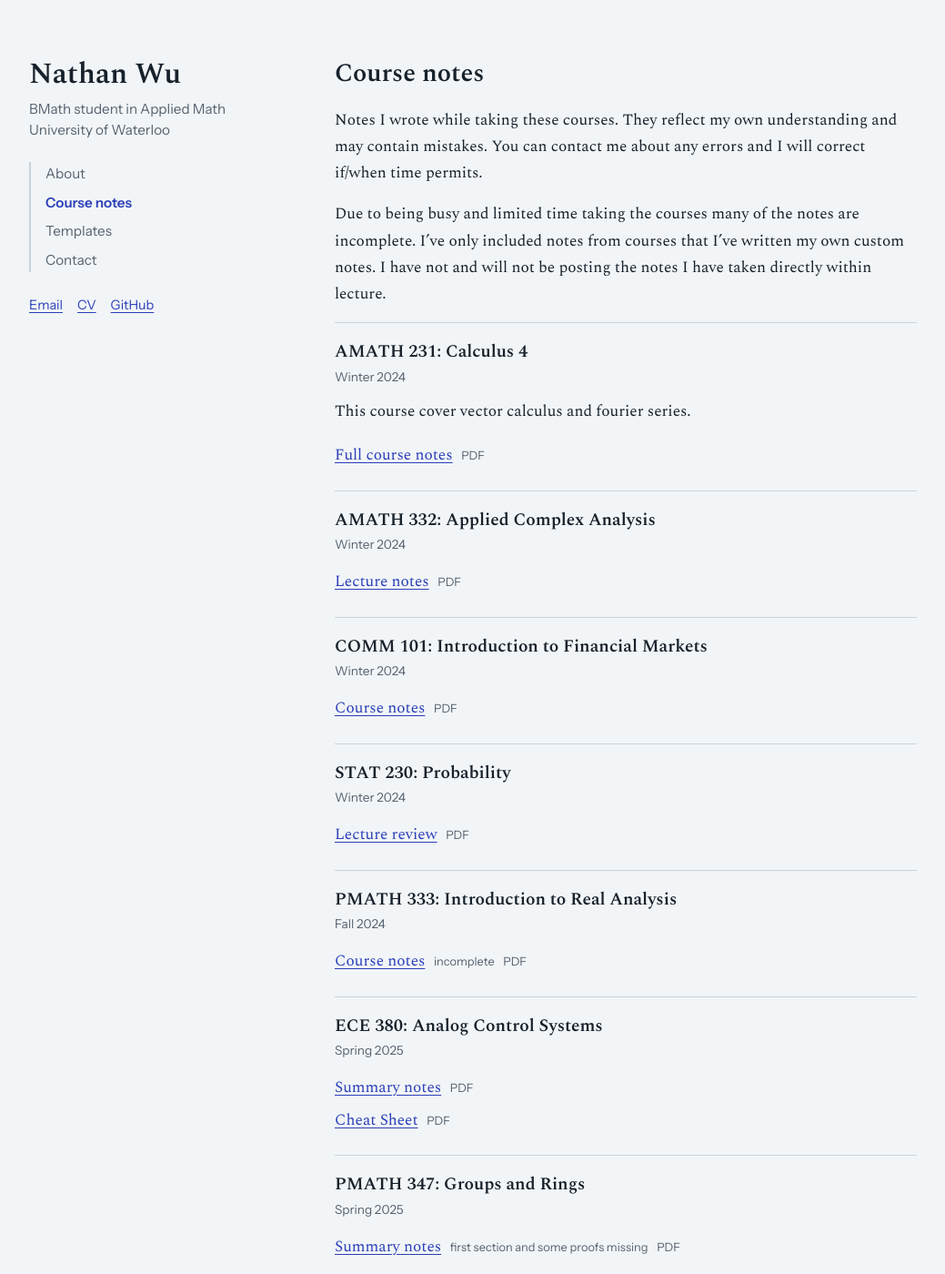
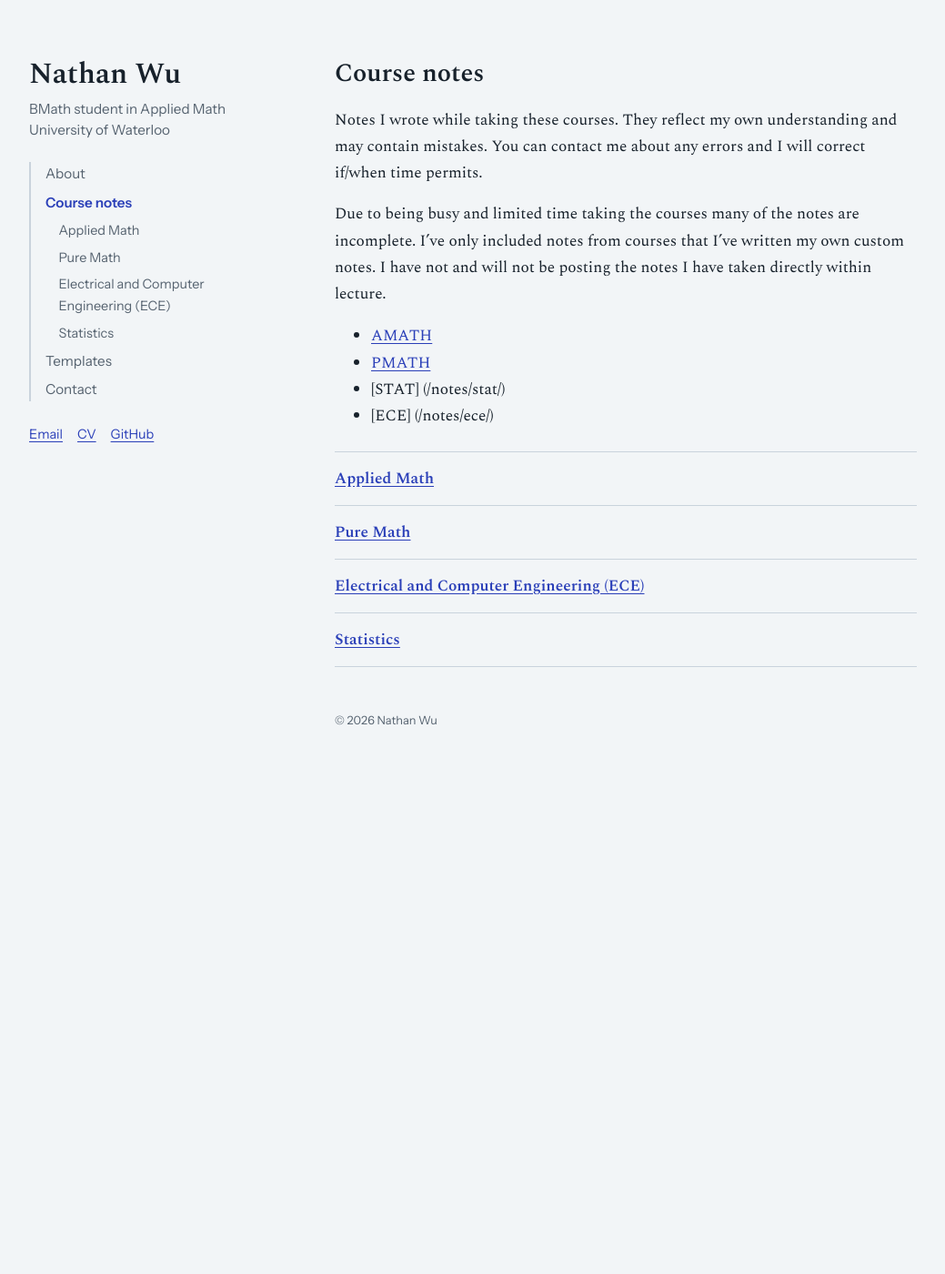
Before and after one commit to 1wunat2/1wunat2.github.io, a Jekyll site: the page built from pages/notes.md, in a window 1280 px wide and 1400 px high. Shown: the whole window at 91% size, without its empty margins (104-1143 px from the left). Built offline with Jekyll 4.4.1, drawn with Linux system fonts in a browser that asks for light colours; some of the changed text lies outside the part shown.

Commit message:
added subpages

```diff
--- a/_data/notes.yml
+++ b/_data/notes.yml
@@ -1,20 +1,23 @@
 - code: AMATH 231
   name: Calculus 4
+  section: amath
   term: Winter 2024
   description: This course cover vector calculus and fourier series.
   notes:
-    - title: Full course notes
+    - title: Definitions and Theorems
       file: /assets/notes/AMATH231_definitions-and-theorems.pdf
 
 - code: AMATH 332
   name: Applied Complex Analysis
+  section: amath
   term: Winter 2024
   notes:
-    - title: Lecture notes
+    - title: Topic review
       file: /assets/notes/AMATH332_topic-review.pdf
 
 - code: COMM 101
   name: Introduction to Financial Markets
+  section: comm
   term: Winter 2024
   notes:
     - title: Course notes
@@ -22,6 +25,7 @@
 
 - code: STAT 230
   name: Probability
+  section: stat
   term: Winter 2024
   notes:
     - title: Lecture review
@@ -29,6 +33,7 @@
 
 - code: PMATH 333
   name: Introduction to Real Analysis
+  section: pmath
   term: Fall 2024
   notes:
     - title: Course notes
@@ -37,6 +42,7 @@
 
 - code: ECE 380
   name: Analog Control Systems
+  section: ece
   term: Spring 2025
   notes:
     - title: Summary notes
@@ -46,6 +52,7 @@
 
 - code: PMATH 347
   name: Groups and Rings
+  section: pmath
   term: Spring 2025
   notes:
     - title: Summary notes
@@ -54,6 +61,7 @@
 
 - code: STAT 231
   name: Statistics
+  section: stat
   term: Spring 2025
   notes:
     - title: Chapter 1 notes
--- a/_layouts/default.html
+++ b/_layouts/default.html
@@ -17,10 +17,26 @@
     <p class="role">{{ site.role }}<br>{{ site.affiliation }}</p>
 
     <nav aria-label="Pages">
-      {% for file in site.data.home %}
-        {% assign p = site.pages | where: "path", file | first %}
-        {% if p %}<a href="{{ p.url | relative_url }}"{% if p.url == page.url %} class="active" aria-current="page"{% endif %}>{{ p.title }}</a>{% endif %}
-      {% endfor %}
+      {%- for item in site.data.home %}
+      {%- assign file = item.page | default: item %}
+      {%- assign p = site.pages | where: "path", file | first %}
+      {%- if p %}
+      {%- assign in_section = false %}
+      {%- if p.url == page.url %}{% assign in_section = true %}{% endif %}
+      {%- if item.children contains page.path %}{% assign in_section = true %}{% assign parent_page = p %}{% endif %}
+      <a href="{{ p.url | relative_url }}"{% if p.url == page.url %} class="active" aria-current="page"{% endif %}>{{ p.title }}</a>
+      {%- if item.children and in_section %}
+      <div class="subnav">
+        {%- for cfile in item.children %}
+        {%- assign c = site.pages | where: "path", cfile | first %}
+        {%- if c %}
+        <a href="{{ c.url | relative_url }}"{% if c.url == page.url %} class="active" aria-current="page"{% endif %}>{{ c.title }}</a>
+        {%- endif %}
+        {%- endfor %}
+      </div>
+      {%- endif %}
+      {%- endif %}
+      {%- endfor %}
     </nav>
 
     <div class="links">
@@ -29,8 +45,24 @@
   </aside>
 
   <main>
+    {%- if parent_page %}
+    <p class="crumb"><a href="{{ parent_page.url | relative_url }}">← {{ parent_page.title }}</a></p>
+    {%- endif %}
     <h2>{{ page.title }}</h2>
     {{ content }}
+
+    {%- for item in site.data.home %}
+    {%- if item.page == page.path and item.children %}
+    <ul class="subpages">
+      {%- for cfile in item.children %}
+      {%- assign c = site.pages | where: "path", cfile | first %}
+      {%- if c %}
+      <li><a href="{{ c.url | relative_url }}">{{ c.title }}</a>{% if c.description %}<span class="sub-desc">{{ c.description }}</span>{% endif %}</li>
+      {%- endif %}
+      {%- endfor %}
+    </ul>
+    {%- endif %}
+    {%- endfor %}
     <footer>© {{ site.time | date: "%Y" }} {{ site.title }}</footer>
   </main>
 </div>
--- a/_layouts/notes.html
+++ b/_layouts/notes.html
@@ -4,6 +4,8 @@ layout: default
 {{ content }}
 
 {% assign groups = site.data[page.data] %}
+{%- comment -%} If the page sets "section", show only groups with that section {%- endcomment -%}
+{% if page.section %}{% assign groups = groups | where: "section", page.section %}{% endif %}
 {% for group in groups %}
 {%- comment -%} Heading: "title", or "code: name", or whichever of code/name exists {%- endcomment -%}
 {%- capture heading -%}
--- a/assets/css/style.css
+++ b/assets/css/style.css
@@ -60,3 +60,13 @@ footer { margin-top: 3rem; font-family: var(--sans); font-size: .8rem; color: va
 .notes-list { list-style: none; padding: 0; margin: .5rem 0 0; }
 .notes-list li { padding: .2rem 0; }
 .note-label { font-family: var(--sans); font-size: .8rem; color: var(--muted); margin-left: .6rem; }
+
+.subnav { display: flex; flex-direction: column; gap: .3rem; padding-left: .9rem; font-size: .9rem; }
+.crumb { font-family: var(--sans); font-size: .85rem; margin: 0 0 .75rem; }
+.crumb a { text-decoration: none; }
+.subpages { list-style: none; padding: 0; margin: 1.5rem 0 0; }
+.subpages li { padding: .9rem 0; border-top: 1px solid var(--rule); }
+.subpages li:last-child { border-bottom: 1px solid var(--rule); }
+.subpages a { font-weight: 600; }
+.subpages .sub-desc { display: block; color: var(--muted); font-size: .98rem; }
+@media (max-width: 820px) { .subnav { display: contents; } }
--- a/pages/notes.md
+++ b/pages/notes.md
@@ -1,9 +1,13 @@
 ---
-layout: notes
+layout: default
 title: Course notes
-data: notes
 ---
 
 Notes I wrote while taking these courses. They reflect my own understanding and may contain mistakes. You can contact me about any errors and I will correct if/when time permits.
 
 Due to being busy and limited time taking the courses many of the notes are incomplete. I've only included notes from courses that I've written my own custom notes. I have not and will not be posting the notes I have taken directly within lecture.
+
+- [AMATH](/notes/amath/)
+- [PMATH](/notes/pmath/)
+- [STAT] (/notes/stat/)
+- [ECE] (/notes/ece/)
--- /dev/null
+++ b/pages/notes/ece.md
@@ -0,0 +1,10 @@
+---
+layout: notes
+title: Electrical and Computer Engineering (ECE)
+# description: Mechanics, electromagnetism, and quantum courses.
+permalink: /notes/ece/
+data: notes
+section: ece
+---
+
+Notes for my electrical and computer engineering courses.
--- /dev/null
+++ b/pages/notes/pmath.md
@@ -0,0 +1,10 @@
+---
+layout: notes
+title: Pure Math
+# description: Mechanics, electromagnetism, and quantum courses.
+permalink: /notes/pmath/
+data: notes
+section: pmath
+---
+
+Notes for my pure math courses.
```
Also changed, not shown: README.md (+23 -0 lines), _data/home.yml (+12 -4 lines), pages/notes/amath.md (added, +10 -0 lines), pages/notes/stat.md (added, +10 -0 lines).
